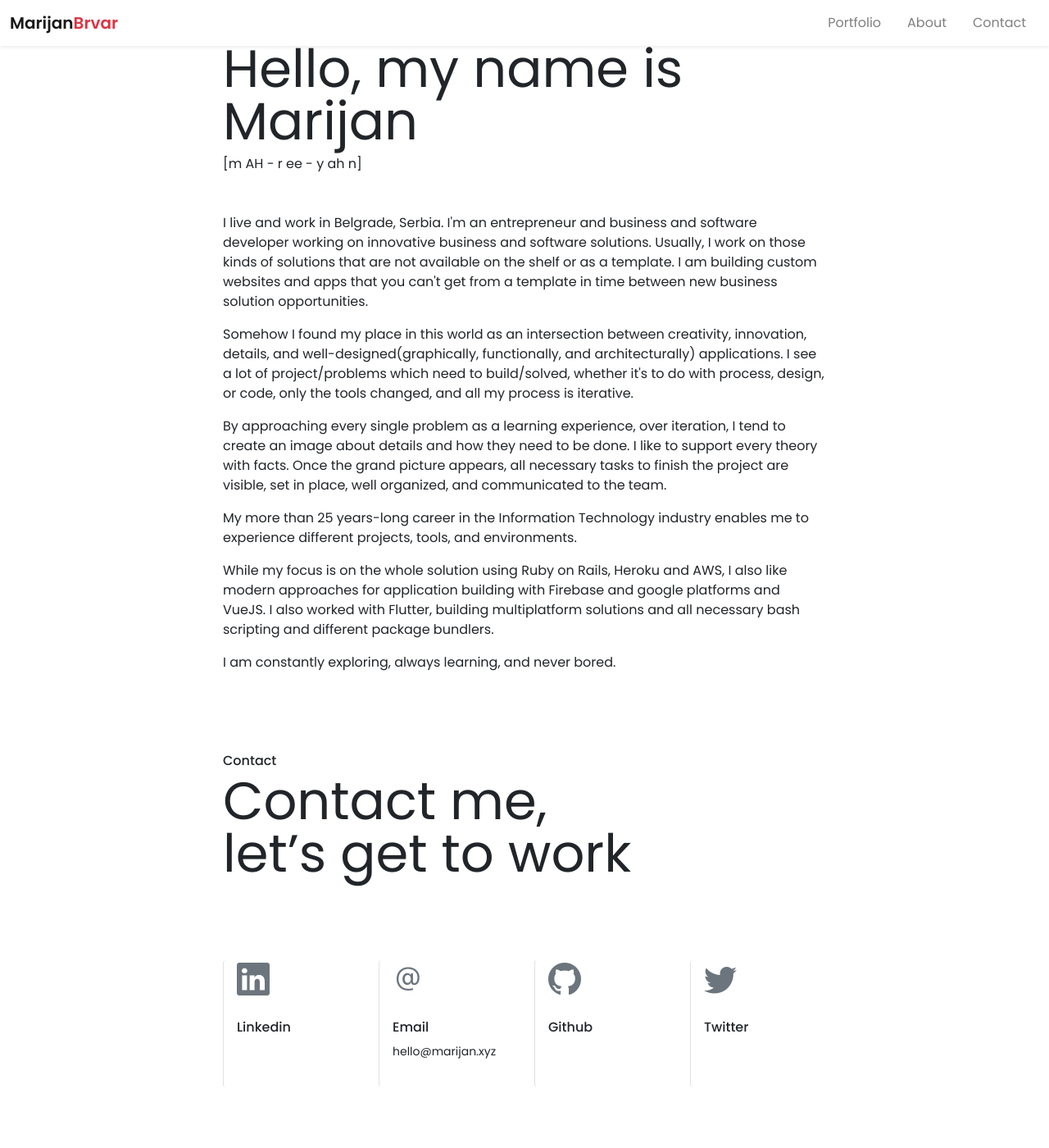
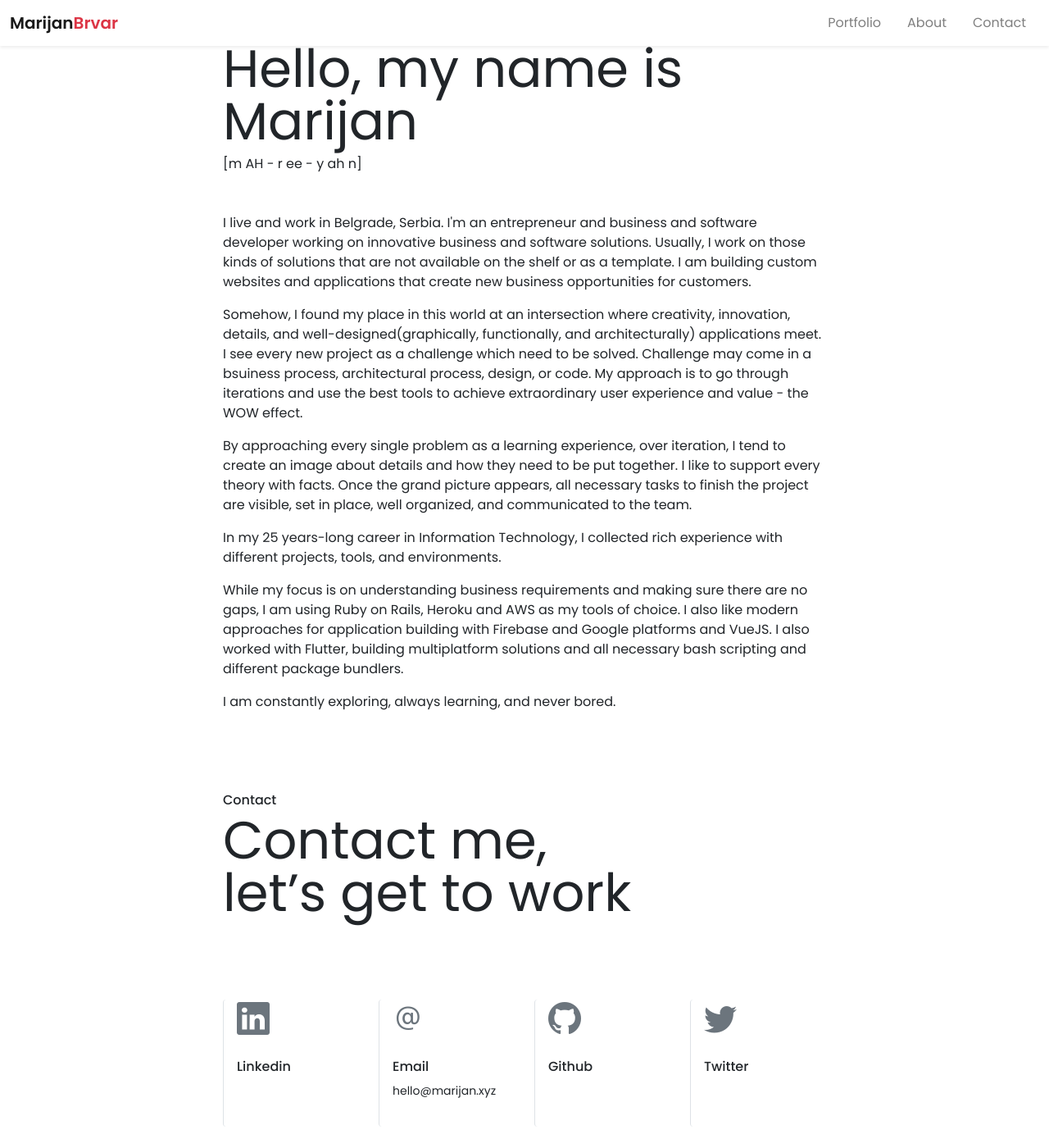
Before and after one commit to marijanbrvar/PersonalPortfolio, a Jekyll site: the page built from index.html, in a window 1280 px wide and 1400 px high, scrolled down 1631 px. Shown: the whole window at 82% size. Built offline with Jekyll 4.4.1, drawn with Linux system fonts in a browser that asks for light colours; nearby versions of some CDN libraries; some of the changed text lies outside the part shown.

Commit message:
Fix text spelling

```diff
--- a/_includes/about.html
+++ b/_includes/about.html
@@ -1,18 +1,18 @@
 <h6>About me</h6>
 <h1 class="display-3 fw-normal lh-1">Hello, my name is Marijan</h1>
 <p class="mb-5 ">[m AH - r ee - y ah n]</p>
-<p class="lh-base">I live and work in Belgrade, Serbia. I'm an entrepreneur and business and software developer working on innovative business and software solutions. Usually, I work on those kinds of solutions that are not available on the shelf or as a template. I am building custom websites and apps that you can't get from a template in time between new business solution opportunities.</p>
+<p class="lh-base">I live and work in Belgrade, Serbia. I'm an entrepreneur and business and software developer working on innovative business and software solutions. Usually, I work on those kinds of solutions that are not available on the shelf or as a template. I am building custom websites and applications that create new business opportunities for customers.</p>
 <p class="lh-base">
-Somehow I found my place in this world as an intersection between creativity, innovation, details, and well-designed(graphically, functionally, and architecturally) applications. I see a lot of project/problems which need to build/solved, whether it's to do with process, design, or code, only the tools changed, and all my process is iterative.
+Somehow, I found my place in this world at an intersection where creativity, innovation, details, and well-designed(graphically, functionally, and architecturally) applications meet. I see every new project as a challenge which need to be solved. Challenge may come in a bsuiness process, architectural process, design, or code. My approach is to go through iterations and use the best tools to achieve extraordinary user experience and value - the WOW effect.
 </p>
 <p class="lh-base">
-By approaching every single problem as a learning experience, over iteration, I tend to create an image about details and how they need to be done. I like to support every theory with facts.
+By approaching every single problem as a learning experience, over iteration, I tend to create an image about details and how they need to be put together. I like to support every theory with facts.
 Once the grand picture appears, all necessary tasks to finish the project are visible, set in place, well organized, and communicated to the team.
 </p>
 <p class="lh-base">
-My more than 25 years-long career in the Information Technology industry enables me to experience different projects, tools, and environments.
+In my 25 years-long career in Information Technology, I collected rich experience with different projects, tools, and environments.
 </p>
 <p class="lh-base">
-While my focus is on the whole solution using Ruby on Rails, Heroku and AWS, I also like modern approaches for application building with Firebase and google platforms and VueJS. I also worked with Flutter, building multiplatform solutions and all necessary bash scripting and different package bundlers.
+While my focus is on understanding business requirements and making sure there are no gaps, I am using Ruby on Rails, Heroku and AWS as my tools of choice. I also like modern approaches for application building with Firebase and Google platforms and VueJS. I also worked with Flutter, building multiplatform solutions and all necessary bash scripting and different package bundlers.
 </p>
 <p class="lh-base">I am constantly exploring, always learning, and never bored.</p>
--- a/_includes/contact.html
+++ b/_includes/contact.html
@@ -19,7 +19,7 @@
 <div class="row mt-5">
   <div class="col mt-5">
     <div>
-      <p class="fs-4 fw-light">Or dorop me an message and I will contact you.</p>
+      <p class="fs-4 fw-light">Or drop me an message, and I will contact you.</p>
     </div>
   </div>
 </div>
--- a/_includes/tools.html
+++ b/_includes/tools.html
@@ -1,5 +1,5 @@
 <h6>Languages, tools, and frameworks.</h6>
-<h1 class="display-3 fw-normal mb-5 lh-1">Tools I use, more to come.</h1>
+<h1 class="display-3 fw-normal mb-5 lh-1">Tools I use, more to come...</h1>
 <div class="row">
   <div class="col">
     <p class="fw-bold mb-1">Languages</p>
--- a/index.html
+++ b/index.html
@@ -6,7 +6,7 @@ title: Home page
 <div >
   <h6>Welcome to</h6>
   <h1 class="display-3 fw-normal lh-1 mb-4 ">my portfolio</h4>
-  <p class="text-secondary">I'm a full-stack web developer with many years of business experience, entrepreneur, and some art & design background. After all these years, I fell in love with programming. Oops.</p>
+  <p class="text-secondary">I'm entrepreneur, a full-stack web developer with many years of business experience, and art & graphic design background. After all these years, I fell in love with programming. Oops.</p>
 </div>
 <div class="my-5 border border-white" ></div>
 {% include works_grid.html %}
```
